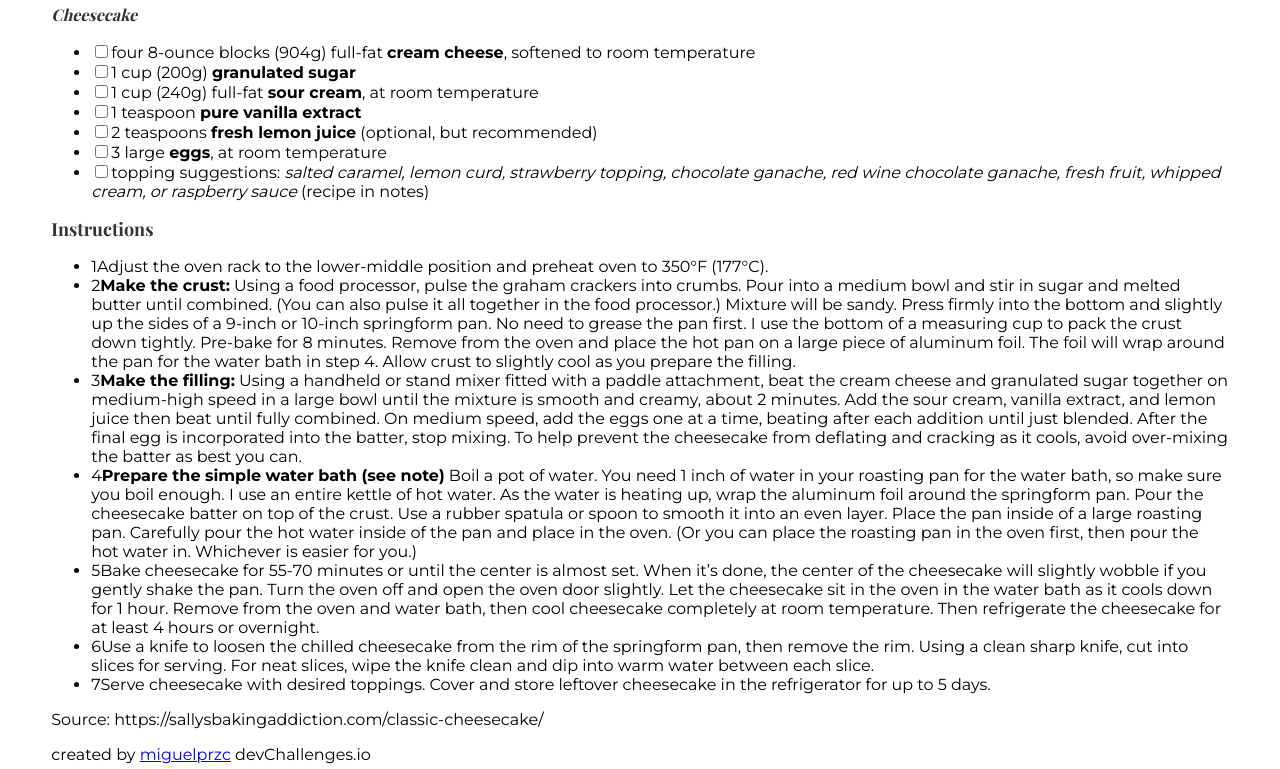
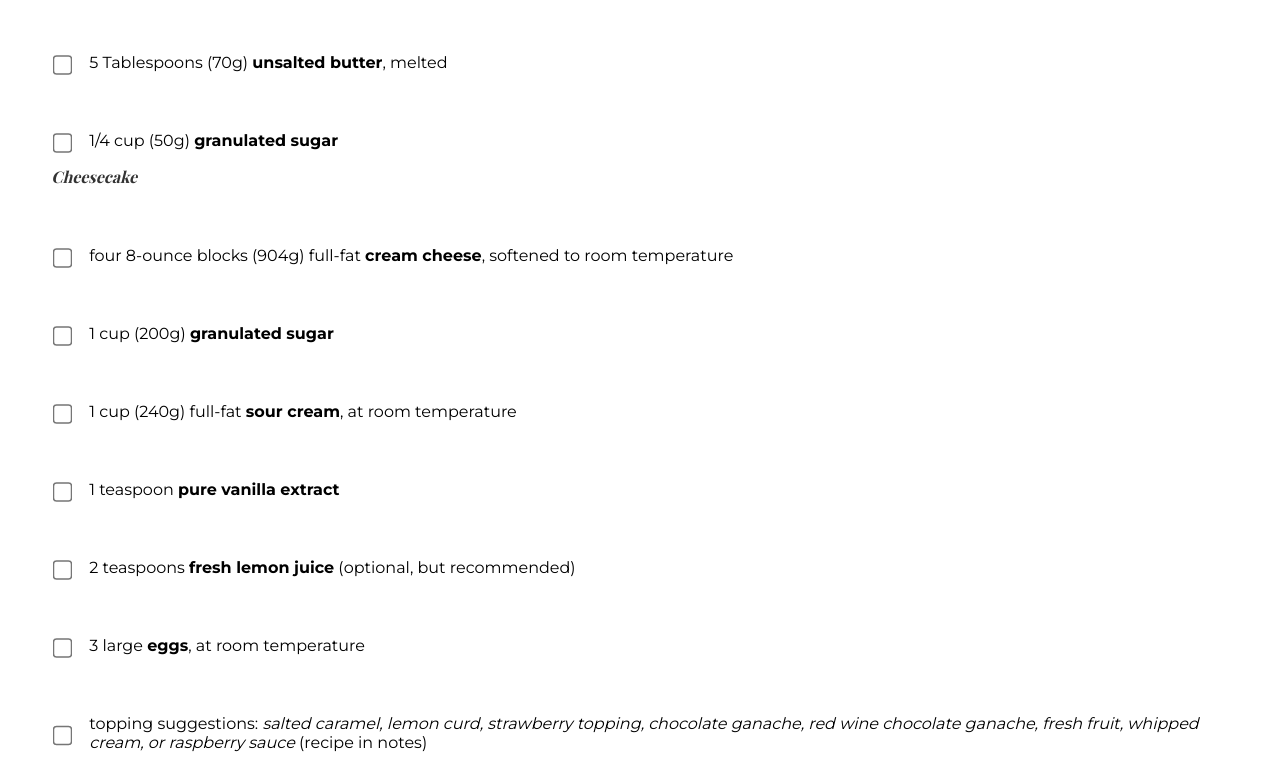
Before and after one commit to miguelprzc/recipe-page, a plain HTML site: page index.html in a window 1280 px wide. Shown: the part 1022-1791 px from the top of the page. Drawn offline with nearby package versions, Linux system fonts and the light colour scheme; a web font is replaced by a local one.

Commit message:
Update syles.css

```diff
--- a/styles.css
+++ b/styles.css
@@ -2,6 +2,7 @@ body {
   font-family: 'Playfair Display', serif;
   font-family: 'Montserrat', sans-serif;
   margin: 6% 4%;
+  box-sizing: border-box;
 }
 h1 {
   font-family: 'Playfair Display', serif;
@@ -99,7 +100,7 @@ h1 {
 h2 {
   color: #333333;
   font-family: 'Playfair Display', serif;
-  font-size: 18px;
+  font-size: 24px;
   font-weight: 700;
   line-height: 24px;
 }
@@ -112,3 +113,61 @@ h3 {
   font-weight: 400;
   line-height: 22px;
 }
+
+ul {
+  padding: 0;
+}
+
+li {
+  list-style: none;
+  display: flex;
+  margin-top: 5%;
+}
+
+li input {
+  margin: 5px 20px 0 5px;
+  transform: scale(1.5);
+}
+
+li span {
+  font-weight: 400;
+  line-height: 20px;
+  margin-left: 20px;
+}
+
+li .number-item {
+  box-sizing: border-box;
+  margin: 0;
+  min-width: 36px;
+  height: 36px;
+  padding: 5px;
+  border-radius: 12%;
+  background-color: #F2994A;
+  text-align: center;
+  color: #FFF;
+  font-family: 'Playfair Display', serif;
+  font-size: 24px;
+  font-weight: 700;
+}
+
+.source {
+  color: #BDBDBD;
+  font-size: 12px;
+  font-style: italic;
+  font-weight: 400;
+  line-height: 18px;
+}
+
+footer {
+  margin-top: 20%;
+  color: #828282;
+  font-size: 14px;
+  font-weight: 500;
+  line-height: 17px;
+  text-align: center;
+}
+
+footer a {
+  color: #828282;
+  font-weight:700;
+}
```
